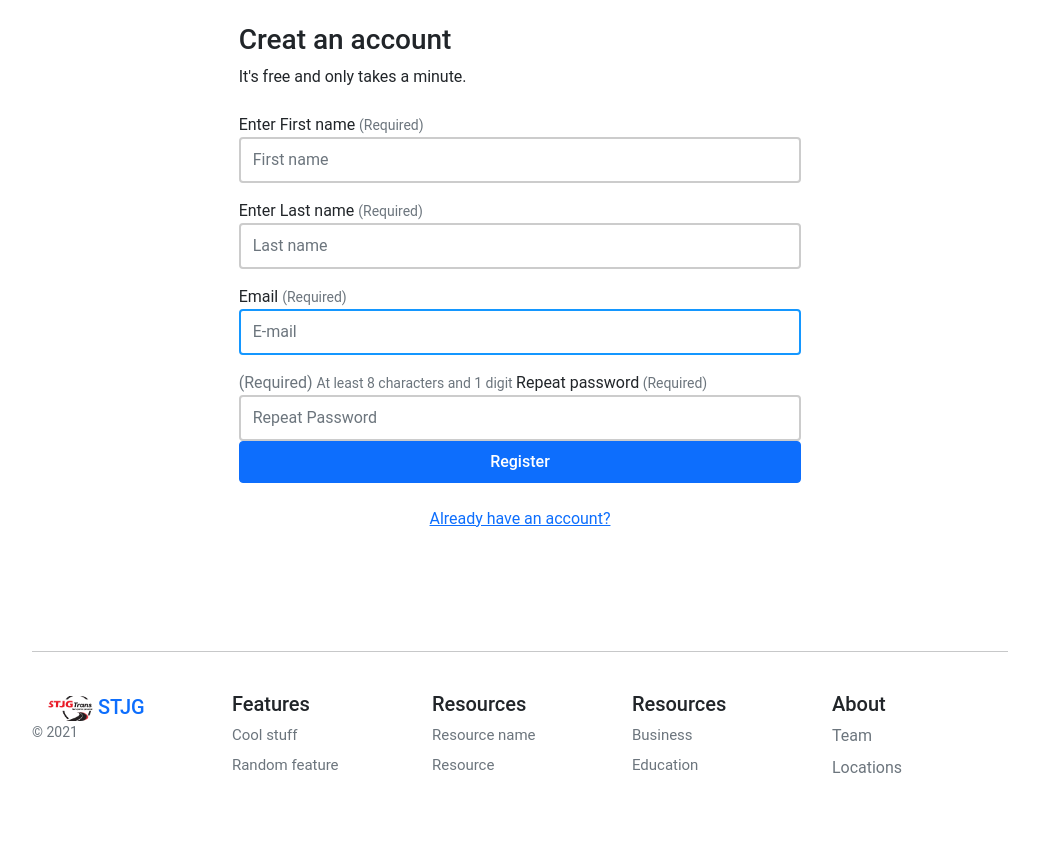
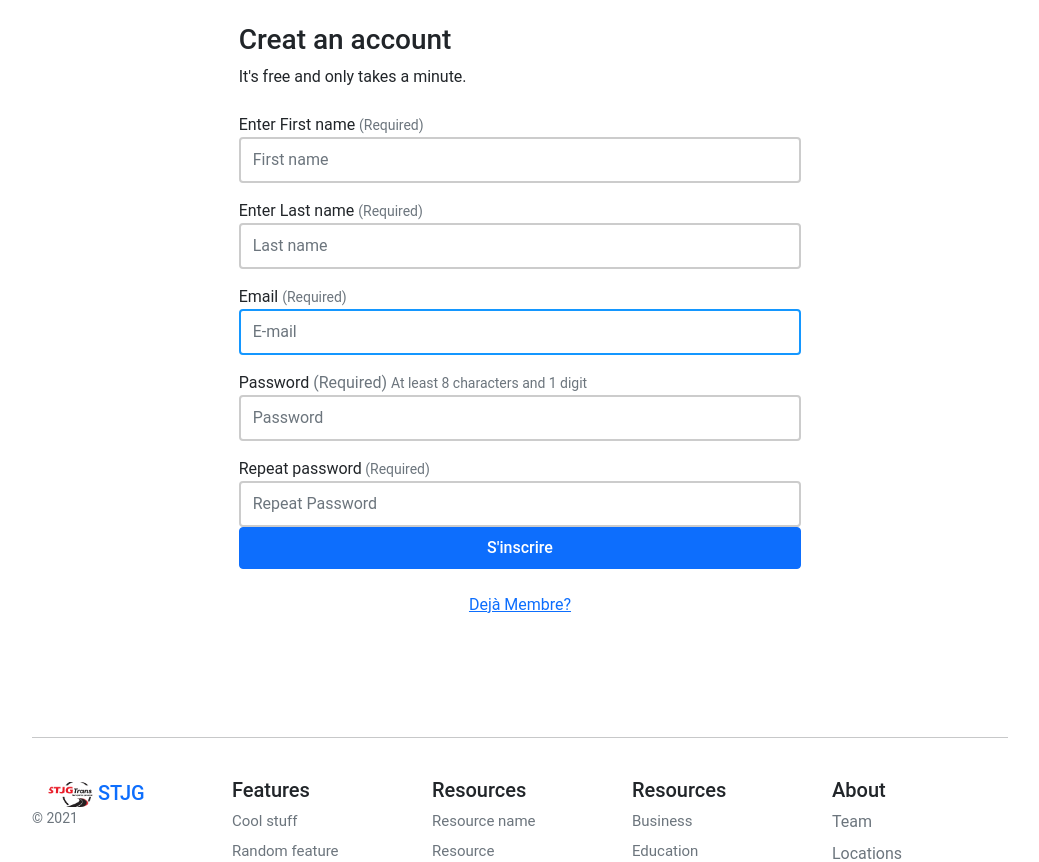
Before and after one commit to ezzimo/FleetManager, a Django app: page /account/register/ in a window 1280 px wide. Shown: the part 124-986 px from the top of the page, without its empty margins (120-1159 px from the left). Before the commit the page ends 897 px from the top, so only its background shows below. Run offline with Django 3.2, Linux system fonts and the light colour scheme; parts of the project's set-up code (start-up, migrations or seed data) failed here and were passed over.

Commit message:
correction in form for password1

```diff
--- a/templates/account/registration/register.html
+++ b/templates/account/registration/register.html
@@ -28,17 +28,17 @@
     {{ form.last_name }}
     <label> {{form.email.label}} <span class="text-muted small"> (Required) </span></label>
     {{ form.email }}
-    <label>{{ form.password.label}}<span class="text-muted mb-4"> (Required) </span></label>
+    <label>{{ form.password1.label}}<span class="text-muted mb-4"> (Required) </span></label>
     <small class="form-text text-muted mb-4 small">
         At least 8 characters and 1 digit
     </small>
-    {{ form.password }}
+    {{ form.password1 }}
     <label>{{ form.password2.label}}<span class="text-muted small"> (Required)
         </span></label>
     {{ form.password2 }}
-    <button class="btn btn-primary btn-block py-2 mb-4 mt 5 fw500 w-100" type="submit">Register</button>
     <p class="text-center">
-        <a href="{% url 'account:login' %}">Already have an account? </a>
+    <button class="btn btn-primary btn-block py-2 mb-4 mt 5 fw500 w-100" type="submit">S'inscrire</button>
+        <a href="{% url 'account:login' %}">Dejà Membre? </a>
     </p>
 </form>
 
```
